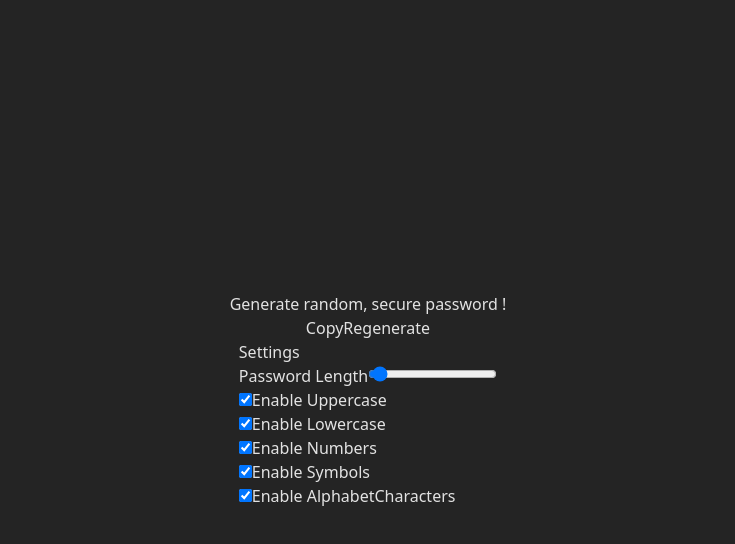
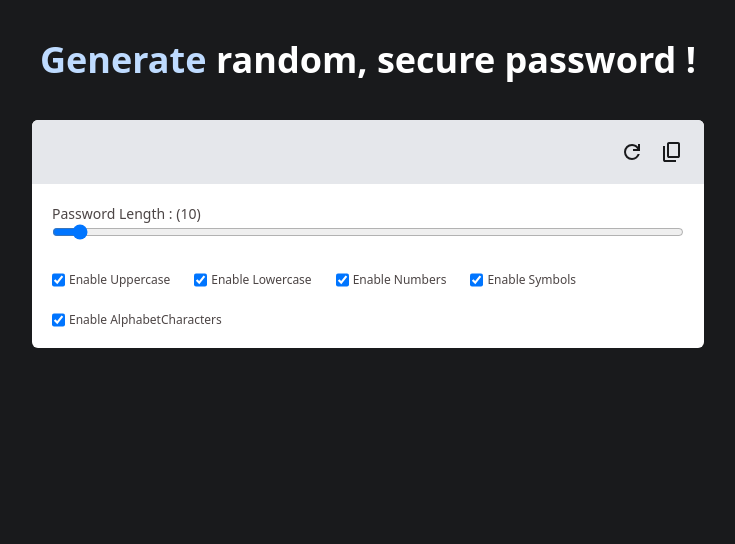
Before and after one commit to bitcode001/password-generator, a React (Vite) app: page / in a window 1280 px wide. Shown: the top 544 px of the page, without its empty margins (272-1007 px from the left). Built offline with nearby package versions, Linux system fonts and the light colour scheme.

Commit message:
Enhanced UI and wired in states with reducer and context

```diff
--- a/src/App.tsx
+++ b/src/App.tsx
@@ -3,6 +3,7 @@ import './App.css';
 import Header from './components/Header';
 import Password from './components/Password';
 import Settings from './components/Settings';
+import { PasswordGenerator } from './components/PasswordGenerator';
 
 // Define the state shape for password settings
 export interface PasswordState {
@@ -98,11 +99,10 @@ const App: React.FC = () => {
 
   return (
     <PasswordGContext.Provider value={{ state, dispatch }}>
-      <div className="container mx-auto h-screen flex flex-col justify-center items-center">
+      <section className="container mx-auto h-screen">
         <Header />
-        <Password />
-        <Settings />
-      </div>
+        <PasswordGenerator />
+      </section>
     </PasswordGContext.Provider>
   );
 }
--- a/src/components/Header.tsx
+++ b/src/components/Header.tsx
@@ -1,6 +1,6 @@
 const Header: React.FC = () => {
     return (
-        <h1>Generate random, secure password !</h1>
+        <h1 className="text-center text-white font-extrabold text-4xl p-10"><span className="text-blue-200">Generate</span> random, secure password !</h1>
     )
 }
 
--- a/src/components/Password.tsx
+++ b/src/components/Password.tsx
@@ -10,11 +10,17 @@ const Password: React.FC = () => {
 
     const { state } = context;
 
+    const svgFillColor = '#191a1c';
+
     return (
-        <div>
-            <p className="" id="current-password">{state.password}</p>
-            <button>Copy</button>
-            <button>Regenerate</button>
+        <div className="p-5 flex bg-gray-200 rounded-tr-md rounded-tl-md">
+            <p className="flex flex-auto" id="current-password">{state.password}</p>
+            <button className="mx-4">
+                <svg xmlns="http://www.w3.org/2000/svg" height="24px" viewBox="0 -960 960 960" width="24px" fill={svgFillColor}><path d="M480-160q-134 0-227-93t-93-227q0-134 93-227t227-93q69 0 132 28.5T720-690v-110h80v280H520v-80h168q-32-56-87.5-88T480-720q-100 0-170 70t-70 170q0 100 70 170t170 70q77 0 139-44t87-116h84q-28 106-114 173t-196 67Z"/></svg>
+            </button>
+            <button>
+                <svg xmlns="http://www.w3.org/2000/svg" height="24px" viewBox="0 -960 960 960" width="24px" fill={svgFillColor}><path d="M360-240q-33 0-56.5-23.5T280-320v-480q0-33 23.5-56.5T360-880h360q33 0 56.5 23.5T800-800v480q0 33-23.5 56.5T720-240H360Zm0-80h360v-480H360v480ZM200-80q-33 0-56.5-23.5T120-160v-560h80v560h440v80H200Zm160-240v-480 480Z"/></svg>
+            </button>
         </div>
     )
 }
--- /dev/null
+++ b/src/components/PasswordGenerator.tsx
@@ -0,0 +1,11 @@
+import Password from "./Password"
+import Settings from "./Settings"
+
+export const PasswordGenerator: React.FC = () => {
+    return (
+        <div className="rounded-md bg-white max-w-2xl mx-auto">
+            <Password />
+            <Settings />
+        </div>
+    )
+}
--- a/src/components/Settings.tsx
+++ b/src/components/Settings.tsx
@@ -10,38 +10,40 @@ const Settings: React.FC = () => {
 
     const { state, dispatch } = context;
 
+    const rulesClass = "flex text-xs"
+
     return (
-        <div>
-            Settings
-
-            <div>
-                <label htmlFor="password_length">Password Length</label>
+        <div className="p-5 flex flex-col">
+            <div className="flex flex-col mb-4">
+                <label htmlFor="password_length" className="text-sm">Password Length : ({state.passwordLength})</label>
                 <input type="range" value={state.passwordLength} min={7} max={100} name="password_length" id="password_length" onChange={(e) => dispatch({ type: "updatePasswordLength", next: e.target.valueAsNumber })} />
             </div>
 
-            <div>
+            <div id="rules" className="flex flex-wrap gap-6 mt-4">
+                <div className={rulesClass}>
                     <input type="checkbox" checked={state.enableUppercase} name="enable_uppercase" id="enable_uppercase" onChange={() => dispatch({ type: "toggleEnableUppercase" })} />
                     <label htmlFor="enable_uppercase">Enable Uppercase</label>
                 </div>
 
-            <div>
+                <div className={rulesClass}>
                     <input type="checkbox" checked={state.enableLowercase} name="enable_lowercase" id="enable_lowercase" onChange={() => dispatch({ type: "toggleEnableLowercase" })} />
                     <label htmlFor="enable_lowercase">Enable Lowercase</label>
                 </div>
 
-            <div>
+                <div className={rulesClass}>
                     <input type="checkbox" checked={state.enableNumbers} name="enable_numbers" id="enable_numbers" onChange={() => dispatch({ type: "toggleEnableNumbers" })} />
                     <label htmlFor="enable_numbers">Enable Numbers</label>
                 </div>
 
-            <div>
+                <div className={rulesClass}>
                     <input type="checkbox" checked={state.enableSymbols} name="enable_symbols" id="enable_symbols" onChange={() => dispatch({ type: "toggleEnableSymbols" })} />
                     <label htmlFor="enable_symbols">Enable Symbols</label>
                 </div>
 
-            <div>
+                <div className={rulesClass}>
                     <input type="checkbox" checked={state.enableAlphabetCharacters} name="enable_alphabet" id="enable_alphabet" onChange={() => dispatch({ type: "toggleEnableAlphabetCharacters" })} />
                     <label htmlFor="enable_alphabet">Enable AlphabetCharacters</label>
+                </div>
             </div>
         </div>
     )
--- a/src/index.css
+++ b/src/index.css
@@ -6,8 +6,9 @@
   font-weight: 400;
 
   color-scheme: light dark;
-  color: rgba(255, 255, 255, 0.87);
-  background-color: #242424;
+  color: rgb(49 41 41 / 87%);
+  /* background-color: #f3f8ff; */
+  background-color: #191a1c;
 
   font-synthesis: none;
   text-rendering: optimizeLegibility;
@@ -19,6 +20,10 @@ body {
   margin: 0;
   /* display: flex; */
   /* place-items: center; */
-  min-width: 320px;
+  /* min-width: 320px; */
   min-height: 100vh;
 }
+
+#rules label {
+  margin-left: 0.25rem;
+}
```
Lines whose indentation alone changed are shown as unchanged.
